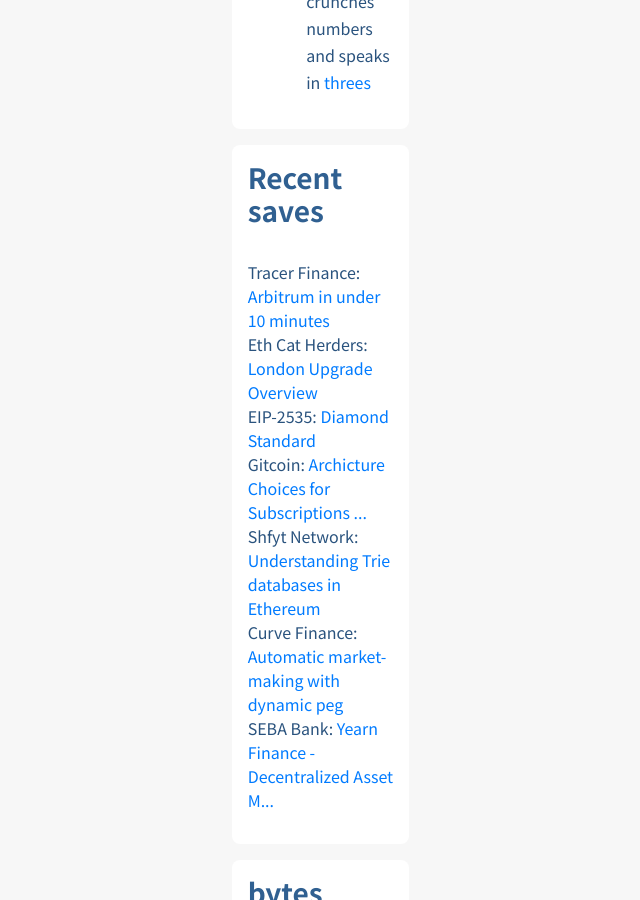
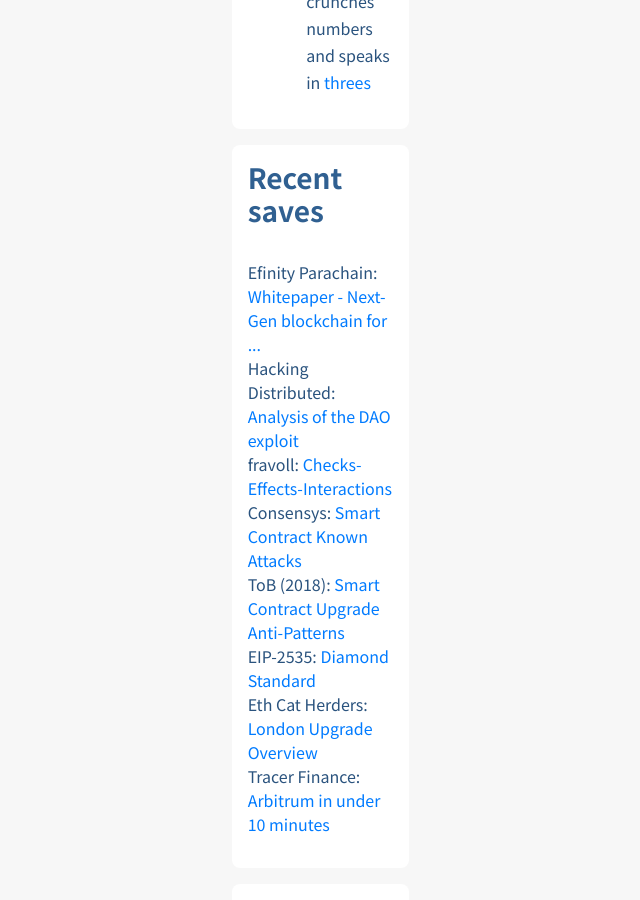
Before and after one commit to czhc/czhc.github.io, a Jekyll site: the page built from bytes.html, in a window 1280 px wide and 900 px high, scrolled down 317 px. Shown: the whole window, without its empty margins (631-1271 px from the left). Built offline with Jekyll 4.4.1, drawn with Linux system fonts in a browser that asks for light colours; nearby versions of some CDN libraries.

Commit message:
Update bookmarks

```diff
--- a/_data/bookmarks.yml
+++ b/_data/bookmarks.yml
@@ -1,21 +1,24 @@
+- url: "https://efinity.io/whitepaper/efinity-parachain"
+  src: Efinity Parachain
+  title: Whitepaper - Next-Gen blockchain for NFTs
+- url: "http://hackingdistributed.com/2016/06/18/analysis-of-the-dao-exploit/"
+  src: Hacking Distributed
+  title: Analysis of the DAO exploit
+- url: "https://fravoll.github.io/solidity-patterns/checks_effects_interactions.html"
+  src: fravoll
+  title: Checks-Effects-Interactions
+- url: "https://consensys.github.io/smart-contract-best-practices/known_attacks/"
+  src: Consensys
+  title: Smart Contract Known Attacks
+- url: "https://blog.trailofbits.com/2018/09/05/contract-upgrade-anti-patterns/"
+  src: ToB (2018)
+  title: Smart Contract Upgrade Anti-Patterns
+- url: https://eips.ethereum.org/EIPS/eip-2535
+  src: EIP-2535
+  title: Diamond Standard
+- url: "https://medium.com/ethereum-cat-herders/london-upgrade-overview-8eccb0041b41"
+  src: Eth Cat Herders
+  title: London Upgrade Overview
 - url: "https://tracer.finance/radar/arbitrum-in-under-10/"
   src: Tracer Finance
   title: "Arbitrum in under 10 minutes"
-- url: "https://medium.com/ethereum-cat-herders/london-upgrade-overview-8eccb0041b41"
-  src: Eth Cat Herders
-  title: London Upgrade Overview
-- url: https://eips.ethereum.org/EIPS/eip-2535
-  src: EIP-2535
-  title: Diamond Standard
-- url: https://gitcoin.co/blog/technical-deep-dive-architecture-choices-for-subscriptions-on-the-blockchain-erc948/
-  src: Gitcoin
-  title: Archicture Choices for Subscriptions on the Blockchain
-- url: "https://medium.com/shyft-network-media/understanding-trie-databases-in-ethereum-9f03d2c3325d"
-  src: Shfyt Network
-  title: "Understanding Trie databases in Ethereum"
-- url: "https://curve.fi/files/crypto-pools-paper.pdf"
-  src: Curve Finance
-  title: "Automatic market-making with dynamic peg"
-- url: "https://www.seba.swiss/research/yearn-finance-decentralised-asset-management"
-  src: SEBA Bank
-  title: "Yearn Finance - Decentralized Asset Management"
```
